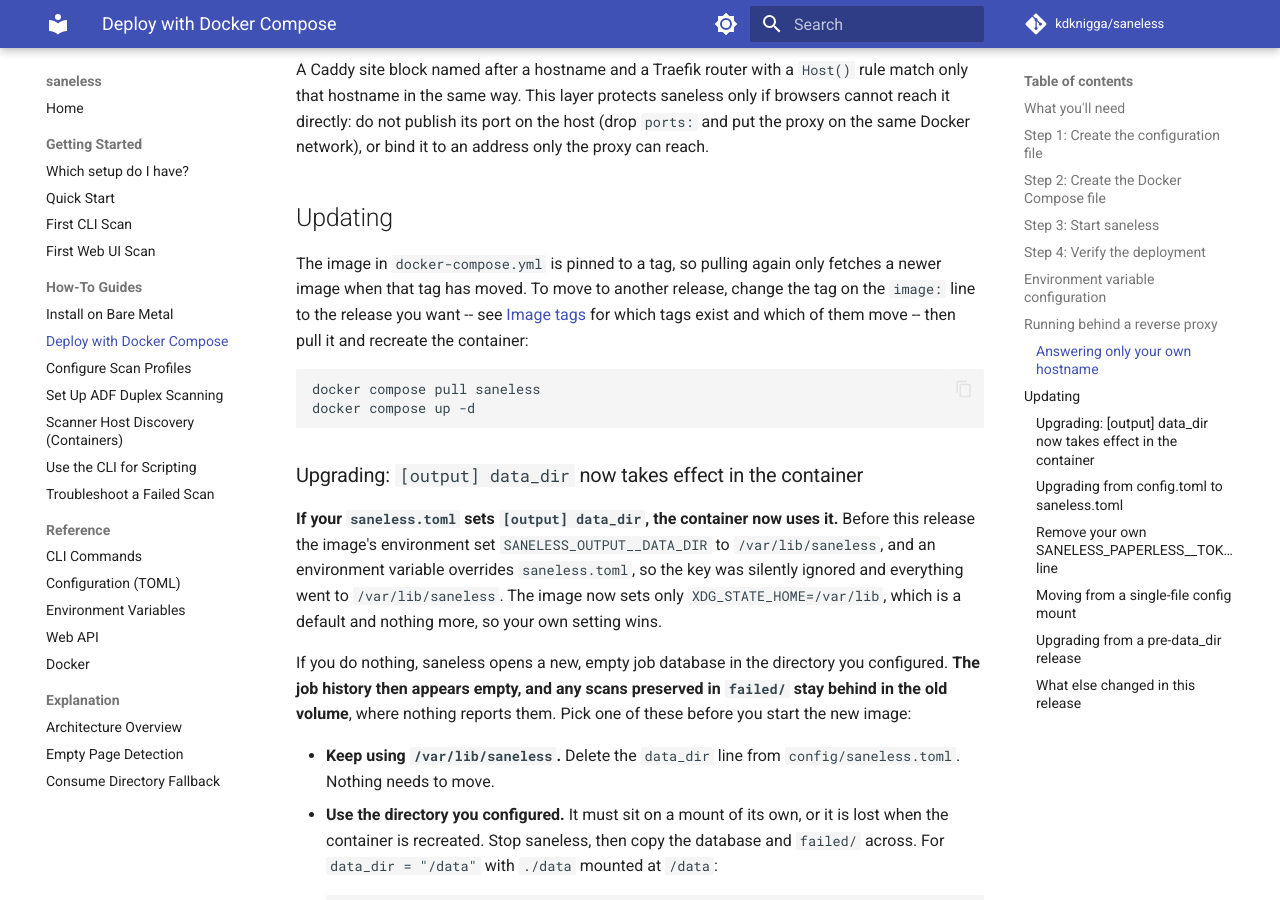
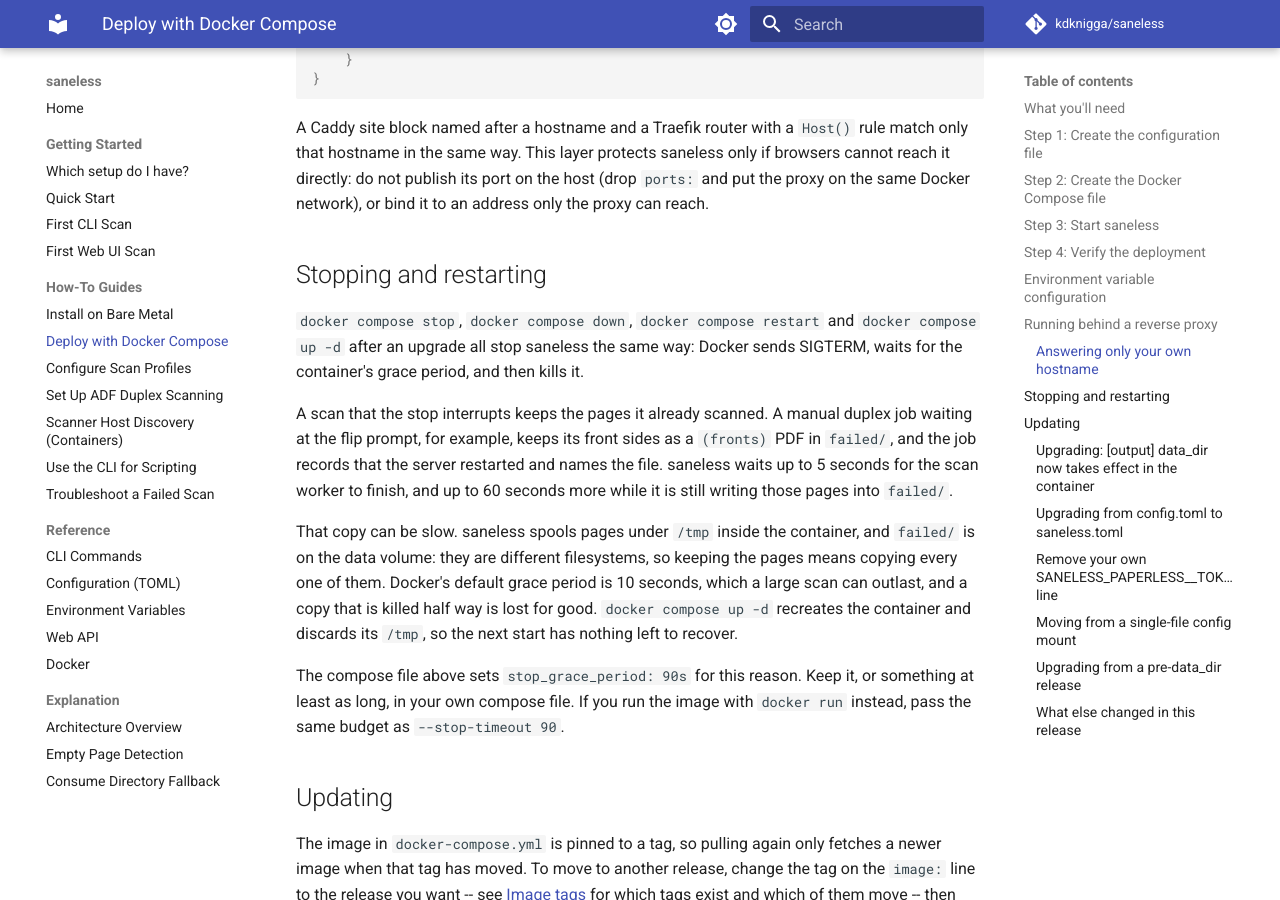
Before and after one commit to kdknigga/saneless, an MkDocs documentation site: the page built from docs/how-to/deploy-docker-compose.md, in a window 1280 px wide and 900 px high, scrolled down 6809 px. Built offline with MkDocs 1.6.1 and Material for MkDocs 9.7.7, drawn with Linux system fonts in a browser that asks for light colours; comment, search, counter and statistics services are not loaded; some of the changed text lies outside the part shown.

Commit message:
docs(41-12): give shutdown preservation time to finish under Docker
D-16:
- docker-compose.yml sets stop_grace_period: 90s under services.saneless,
  with a comment: 5 s worker join plus up to 60 s while a stopped scan's
  pages are copied from /tmp to failed/ on the data volume, and why a
  recreated container cannot recover a half-finished copy
- deploy-docker-compose.md: the compose example sets the same grace period,
  and a new "Stopping and restarting" section explains it, including
  docker run --stop-timeout
- set-up-adf-duplex.md: a server stop at the flip prompt keeps the fronts and
  records the restart; Ctrl-C at the CLI prompt is still a cancel, while
  SIGTERM or a hangup keeps the fronts (exit 143 or 129)

Co-Authored-By: Claude Opus 5.5 (1M context) <noreply@anthropic.com>
Claude-Session: https://claude.ai/code/session_013CxQxLcnRUSK9XY3SKundu

````diff
--- a/docs/how-to/deploy-docker-compose.md
+++ b/docs/how-to/deploy-docker-compose.md
@@ -84,6 +84,9 @@ services:
       # Uncomment for network scanners:
       # - SANELESS_SCANNER__HOST=192.168.1.50
     restart: unless-stopped
+    # Time for a stopped scan's pages to be copied into failed/ before Docker
+    # kills saneless. See "Stopping and restarting" below.
+    stop_grace_period: 90s
 
 volumes:
   saneless-data:
@@ -206,6 +209,30 @@ server {
 ```
 
 A Caddy site block named after a hostname and a Traefik router with a `Host()` rule match only that hostname in the same way. This layer protects saneless only if browsers cannot reach it directly: do not publish its port on the host (drop `ports:` and put the proxy on the same Docker network), or bind it to an address only the proxy can reach.
+
+## Stopping and restarting
+
+`docker compose stop`, `docker compose down`, `docker compose restart` and
+`docker compose up -d` after an upgrade all stop saneless the same way: Docker
+sends SIGTERM, waits for the container's grace period, and then kills it.
+
+A scan that the stop interrupts keeps the pages it already scanned. A manual
+duplex job waiting at the flip prompt, for example, keeps its front sides as a
+`(fronts)` PDF in `failed/`, and the job records that the server restarted and
+names the file. saneless waits up to 5 seconds for the scan worker to finish,
+and up to 60 seconds more while it is still writing those pages into `failed/`.
+
+That copy can be slow. saneless spools pages under `/tmp` inside the
+container, and `failed/` is on the data volume: they are different
+filesystems, so keeping the pages means copying every one of them. Docker's
+default grace period is 10 seconds, which a large scan can outlast, and a copy
+that is killed half way is lost for good. `docker compose up -d` recreates the
+container and discards its `/tmp`, so the next start has nothing left to
+recover.
+
+The compose file above sets `stop_grace_period: 90s` for this reason. Keep it,
+or something at least as long, in your own compose file. If you run the image
+with `docker run` instead, pass the same budget as `--stop-timeout 90`.
 
 ## Updating
 
````
Also changed, not shown: docker-compose.yml (+9 -0 lines), docs/how-to/set-up-adf-duplex.md (+3 -1 lines).
